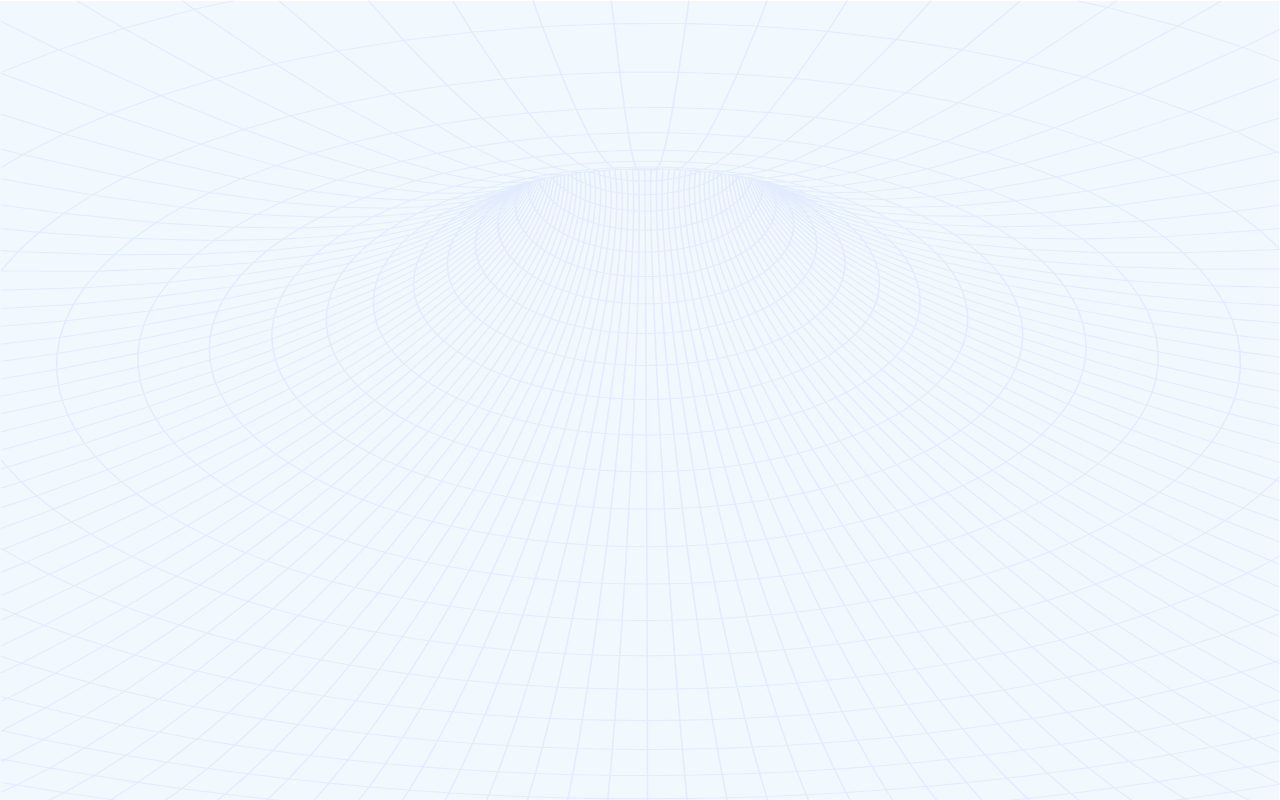
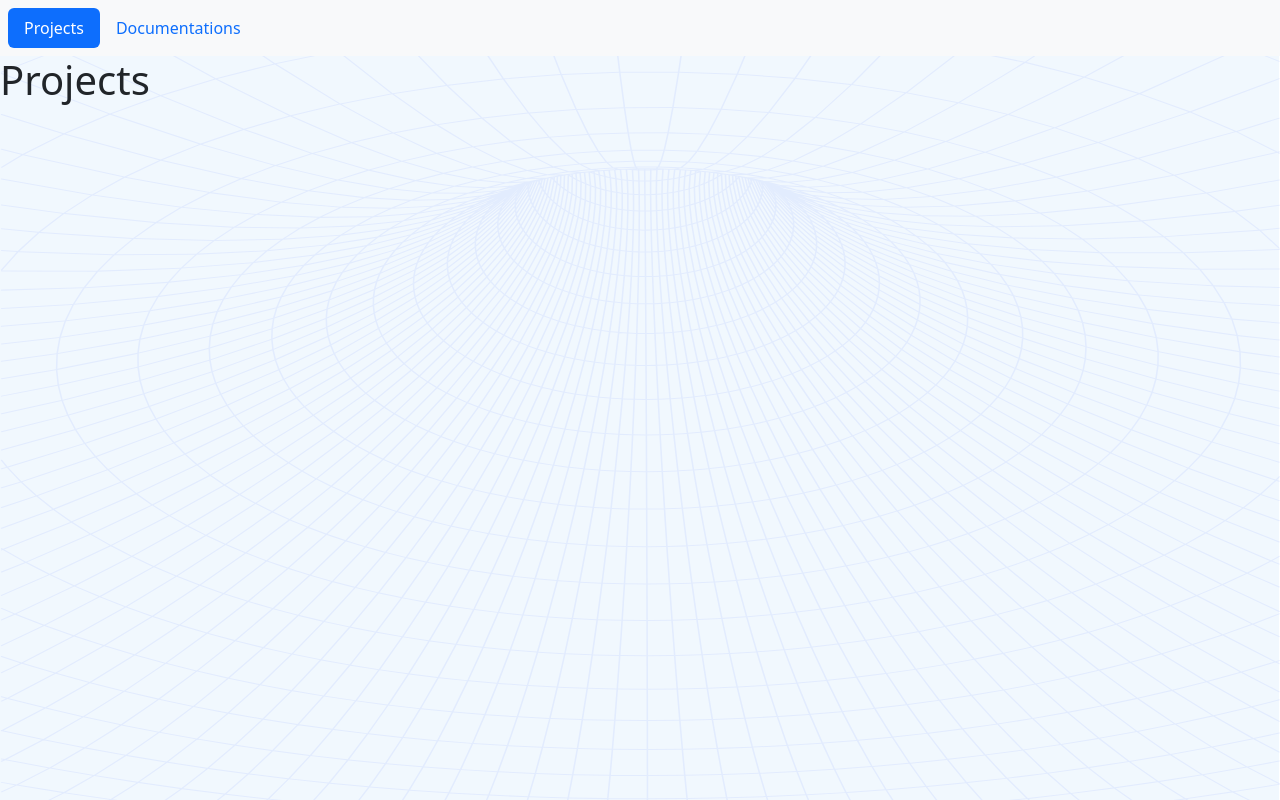
Before and after one commit to aniketh113/testCaseManagementApp, a React (Vite) app in the folder frontend/: page /dashboard in a window 1280 px wide. Before the commit this address had no page. Built offline with nearby package versions, Linux system fonts and the light colour scheme.

Commit message:
projectscreen-newpages

```diff
--- a/frontend/src/App.jsx
+++ b/frontend/src/App.jsx
@@ -4,6 +4,8 @@ import Homescreen from './screens/Homescreen';
 import Registerscreen from './screens/Registerscreen';
 import Profilescreen from './screens/Profilescreen';
 import Loginscreen from './screens/Loginscreen';
+import Projecthomescreen from './screens/Projecthomescreen';
+import Projects from './screens/Projects';
 
 const App = () => {
   return (
@@ -13,6 +15,8 @@ const App = () => {
         <Route path='/login' element={<Loginscreen />} />
         <Route path='/register' element={<Registerscreen />} />
         <Route path='/profile' element={<Profilescreen />} />
+        <Route path='/dashboard' element={<Projecthomescreen />}/>
+        <Route path='/projects' element={<Projects />}/>
       </Routes>
     </Router>
   );
--- /dev/null
+++ b/frontend/src/screens/Documentation.jsx
@@ -0,0 +1,7 @@
+import React from "react";
+
+const Documentations =()=>{
+
+}
+
+export default Documentations;
--- a/frontend/src/screens/Profilescreen.jsx
+++ b/frontend/src/screens/Profilescreen.jsx
@@ -2,6 +2,7 @@ import React, { useEffect, useState } from 'react';
 import { useNavigate } from 'react-router-dom';
 import axios from 'axios';
 import { baseURL } from '../constants/utils.js';
+import Projecthomescreen from './Projecthomescreen.jsx';
 import Cookies from 'js-cookie';
 
 const Profilescreen = () => {
@@ -59,9 +60,10 @@ const Profilescreen = () => {
       <p>Name: {user.name}</p>
       <p>Email: {user.email}</p>
       <p>Role: {user.role}</p>
-      <button onClick={ handleLogout }>
+      <button className='btn btn-primary' onClick={ handleLogout }>
       Logout
     </button>
+    <a className="btn btn-primary"href="/dashboard">Dashboard</a>
     </div>
   );
 };
--- /dev/null
+++ b/frontend/src/screens/Projecthomescreen.jsx
@@ -0,0 +1,23 @@
+import React, { useState } from 'react';
+import Projects from './Projects.jsx';
+import Documentations from './Documentation.jsx';
+
+const Projecthomescreen = () => {
+  const [component, setComponent]= useState(<Projects />)
+  const submitHandler = (newComponent)=> {
+    setComponent(newComponent)
+  }
+  return (
+    <div>
+        <nav className="nav nav-pills bg-light p-2 text-size-xl">
+            <a className="nav-link active" onClick={()=>submitHandler(<Projects/>)}>Projects</a>
+            <a className="nav-link" onClick={()=>submitHandler(<Documentations/>)} >Documentations</a>
+        </nav>
+        <div>
+          {component}
+        </div>
+    </div>
+  );
+};
+
+export default Projecthomescreen;
--- /dev/null
+++ b/frontend/src/screens/Projects.jsx
@@ -0,0 +1,57 @@
+import React, { useEffect, useState } from 'react';
+import { useNavigate } from 'react-router-dom';
+import axios from 'axios';
+import { baseURL } from '../constants/utils.js';
+import Cookies from 'js-cookie';
+
+const Projects = () => {
+  const [projects, setProjects] = useState([]);
+  const [name,setName] = useState('')
+  const navigate = useNavigate();
+  const submitHandler = async (e) => {
+    e.preventDefault();
+    try {
+        console.log("inside")
+        const data= await axios.post( `${baseURL}/api/project/createproject`, {name},{
+        withCredentials:true
+      });
+      console.log(data)
+      navigate('/projects');
+    } catch (error) {
+      console.error(error);
+    }
+  };
+  useEffect(() => {
+    const fetchUserProjects = async () => {
+      const userInfo = Cookies.get('Token');
+      if(userInfo) {
+        try {
+          const config = {
+            headers: {
+              Authorization: `Bearer ${userInfo}`,
+              withCredentials: true
+            },
+          };
+          const { data } = await axios.get(`${baseURL}/api/project/getprojects`, config);
+          setProjects(data.projects);
+        } catch (error) {
+          console.error(error);
+        }
+      }
+    };
+    fetchUserProjects();
+  }, []);
+  return (
+    <div>
+      <h1>Projects</h1>
+      <ul>
+        {
+            projects.map((project, index) =>
+            <li key={index}>{project}</li>
+        )}
+      </ul>
+    </div>
+  );
+};
+
+export default Projects;
```
